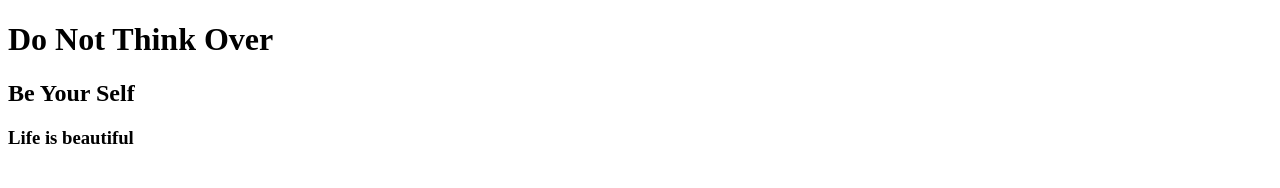
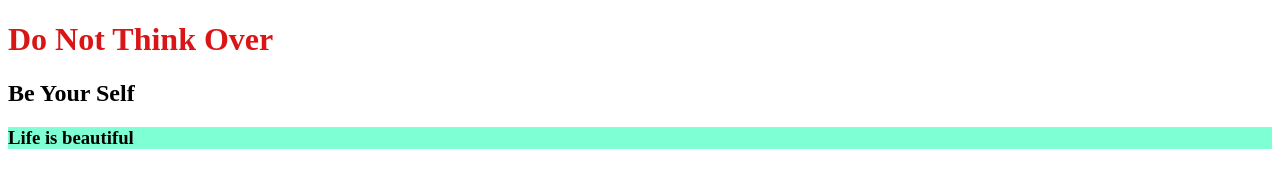
Before and after one commit to abdullahzaki1/my-first-repo, a plain HTML site: page index.html in a window 1280 px wide. Drawn offline with Linux system fonts and the light colour scheme.

Commit message:
color changed

```diff
--- a/index.html
+++ b/index.html
@@ -6,6 +6,7 @@
     <meta name="viewport" content="width=device-width, initial-scale=1.0">
     <title>My First Github Repo
     </title>
+    <link rel="stylesheet" href="style.css">
 </head>
 <body>
     <h1>Do Not Think Over</h1>
--- /dev/null
+++ b/style.css
@@ -0,0 +1,6 @@
+h1{
+    color: rgb(218, 21, 21);
+}
+h3{
+    background-color: aquamarine;
+}
```
